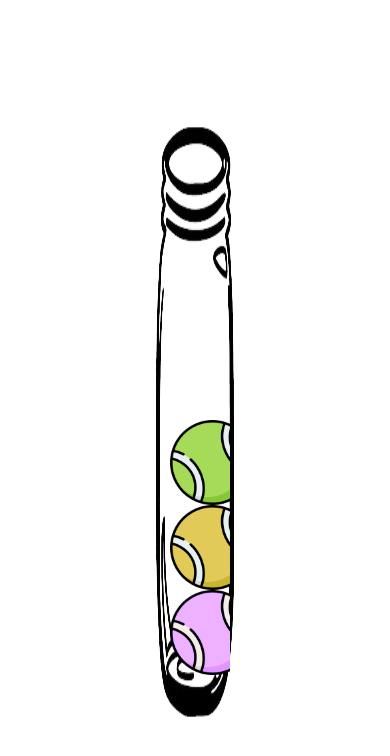
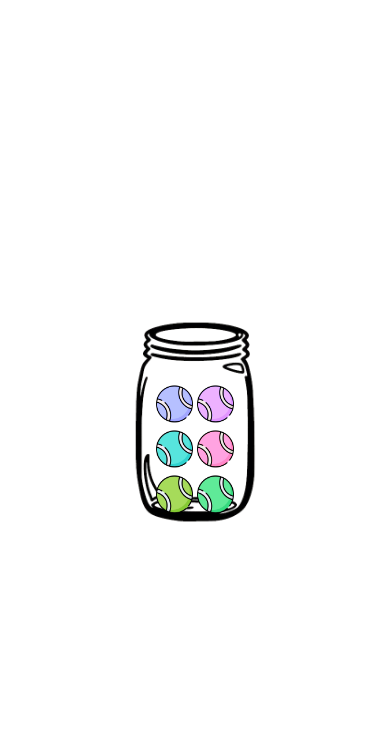
Before and after one commit to ThangaSaravana/lot, a React (Create React App) app: page / in a window 390 px wide. Shown: the top 756 px of the page. Built offline with nearby package versions, Linux system fonts and the light colour scheme.

Commit message:
responsive design

```diff
--- a/src/App.css
+++ b/src/App.css
@@ -36,6 +36,80 @@
   background-color:violet;
 }
 
+
+/* jump animation */
+@keyframes jumpOut {
+  0% { transform: translateY(0) scale(1); opacity: 1; }
+  50% { transform: translateY(-150px) scale(1.2); }
+  100% { transform: translateY(-300px) scale(0); opacity: 0; }
+}
+
+.jump-animation {
+  animation: jumpOut 0.8s ease-out forwards;
+}
+
+/* //initial animation */
+@keyframes fallIntoJar {
+  0% {
+    transform: translateY(-300px) scale(0.5);
+    opacity: 0;
+  }
+  50% {
+    opacity: 1;
+    transform: translateY(0) scale(1.1);
+  }
+  100% {
+    transform: translateY(0) scale(1);
+  }
+}
+
+.fall-animation {
+  animation: fallIntoJar 0.8s ease-out forwards;
+}
+
+@keyframes fallAndBounce {
+  0% {
+    transform: translateY(-500px) scale(0.8);
+    opacity: 0;
+  }
+  60% {
+    transform: translateY(10px) scale(1.1);
+    opacity: 1;
+  }
+  100% {
+    transform: translateY(0) scale(1);
+  }
+}
+
+.fall-bounce-animation {
+  animation: fallAndBounce 0.8s ease-out forwards;
+}
+
+
+/* @media (max-width: 768px) {
+  .container-lg {
+    height: 50vh !important;
+    min-height: 300px;
+  }
+
+  .ball-container {
+    width: 25% !important;
+    bottom: 15% !important;
+  }
+}
+
+@media (max-width: 480px) {
+  .container-lg {
+    height: 40vh !important;
+    min-height: 250px;
+  }
+
+  .ball-container {
+    width: 30% !important;
+    bottom: 10% !important;
+  }
+}
+
 @media screen and (min-width: 1536px) {
   .jarcontainer {
     width: 71%;
@@ -45,4 +119,252 @@
     left: 13%;
     top: 235px;
   }
+} */
+
+
+/* // one set */
+/* @media (max-width: 768px) {
+  .container-lg {
+    width: 95% !important;
+    height: 60vh !important;
+  }
+
+  .ball-column {
+    gap: 5px !important;
+  }
+
+  .balls-container {
+    width: 28% !important;
+    bottom: 18% !important;
+  }
 }
+
+@media (max-width: 480px) {
+  .container-lg {
+    height: 50vh !important;
+    min-height: 300px !important;
+  }
+
+  .balls-container {
+    width: 32% !important;
+    bottom: 15% !important;
+    padding: 0 5px !important;
+  }
+
+  .ball-column {
+    gap: 3px !important;
+  }
+} */
+
+
+
+
+/* @media (max-width: 768px) {
+  .container-lg {
+    height: 60vh !important;
+    min-height: 300px !important;
+  }
+
+  .balls-container {
+    width: 25% !important;
+    bottom: 25% !important;
+    padding: 0 8px !important;
+  }
+
+  .ball-column {
+    gap: 6px !important;
+  }
+}
+
+@media (max-width: 480px) {
+  .container-lg {
+    height: 50vh !important;
+    min-height: 250px !important;
+  }
+
+  .balls-container {
+    width: 38% !important;
+    bottom: 38% !important;
+    padding: 0 5px !important;
+  }
+
+  .ball-column {
+    gap: 4px !important;
+  }
+} */
+
+
+
+
+
+
+
+
+/*
+@media (max-width: 768px) {
+  .container-lg {
+    height: 60vh !important;
+    min-height: 300px !important;
+  }
+
+  .balls-container {
+    width: 35% !important;
+    bottom: 25% !important;
+    height: 50% !important;
+    transform: translateY(-5%);
+  }
+
+  img[alt="cricketball"] {
+    width: 70% !important;
+  }
+} */
+
+
+@media (max-width: 768px) {
+  .container-lg {
+    height: 60vh !important;
+    min-height: 300px !important;
+  }
+
+  .balls-container {
+    width: 24% !important;
+    bottom: 18% !important;
+    height: 50% !important;
+    transform: translateY(-5%);
+  }
+
+  img[alt="cricketball"] {
+    width: 70% !important;
+  }
+}
+
+@media (max-width: 546px) {
+  .container-lg {
+    height: 60vh !important;
+    min-height: 300px !important;
+  }
+
+  .balls-container {
+    width: 24% !important;
+    bottom: 21% !important;
+    height: 50% !important;
+    transform: translateY(-5%);
+  }
+
+  img[alt="cricketball"] {
+    width: 70% !important;
+  }
+}
+
+@media (max-width: 480px) {
+  .container-lg {
+    height: 50vh !important;
+    min-height: 250px !important;
+  }
+
+  .balls-container {
+    width: 25% !important;
+    bottom: 24% !important;
+    height: 55% !important;
+    transform: translateY(-8%);
+    padding: 0 5px !important;
+  }
+
+  .ball-column {
+    gap: 4px !important;
+  }
+}
+
+@media (max-width: 374px) {
+  .container-lg {
+    height: 50vh !important;
+    min-height: 250px !important;
+  }
+
+  .balls-container {
+    width: 23% !important;
+    bottom: 26% !important;
+    height: 55% !important;
+    transform: translateY(-8%);
+    padding: 0 5px !important;
+  }
+
+  .ball-column {
+    gap: 4px !important;
+  }
+}
+
+
+@media (max-width: 300px) {
+  .container-lg {
+    height: 50vh !important;
+    min-height: 250px !important;
+  }
+
+  .balls-container {
+    width: 23% !important;
+    bottom: 33% !important;
+    height: 55% !important;
+    transform: translateY(-8%);
+    padding: 0 5px !important;
+  }
+
+  .ball-column {
+    gap: 4px !important;
+  }
+}
+
+
+
+
+/* @media (max-width: 768px) {
+  .modal-content {
+    height: 40vh !important;
+    max-height: 400px !important;
+  }
+
+  h1 {
+    font-size: clamp(50px, 12vw, 100px) !important;
+  }
+}
+
+@media (max-width: 480px) {
+  .modal-content {
+    height: 35vh !important;
+    max-height: 300px !important;
+  }
+
+  h1 {
+    font-size: clamp(40px, 10vw, 80px) !important;
+  }
+
+  img {
+    max-width: 60% !important;
+  }
+} */
+
+/*
+@media (max-width: 768px) {
+  .ball-column img {
+    max-width: 60px !important;
+    width: 12vw !important;
+    min-width: 40px !important;
+  }
+
+  .ball-column {
+    gap: 4px !important;
+  }
+}
+
+@media (max-width: 480px) {
+  .ball-column img {
+    max-width: 50px !important;
+    width: 10vw !important;
+    bottom: 60% !important;
+    min-width: 35px !important;
+  }
+
+  .ball-column {
+    gap: 3px !important;
+  }
+} */
--- a/src/App.js
+++ b/src/App.js
@@ -7,7 +7,7 @@ function App() {
   const [classnam, setClassNam] = useState("");
   const [currindex, setCurrIndex] = useState(0);
 
-  const [arr, setArr] = useState(["A", "B", "C", "D", "E", "F", "G", "H", "I"]);
+  const [arr, setArr] = useState(["A", "B", "C", "D", "E", "F"]);
 
   const [ballsarr, setBallsArr] = useState([
     { ballid: 0, status: "open", color: "green" },
@@ -16,9 +16,6 @@ function App() {
     { ballid: 3, status: "open", color: "red" },
     { ballid: 4, status: "open", color: "orange" },
     { ballid: 5, status: "open", color: "lightgreen" },
-    { ballid: 6, status: "open", color: "darkgreen" },
-    { ballid: 7, status: "open", color: "skyblue" },
-    { ballid: 8, status: "open", color: "unknown" },
   ]);
 
   const [configuremap, setConfiguremap] = useState({
@@ -82,59 +79,98 @@ function App() {
       }}
     >
       <div
-        className="container-lg"
+        className="container-lg d-flex justify-content-center align-items-center"
         style={{
-          width: "70vw",
-          height: "80vh",
-          display: "flex",
-          justifyContent: "center",
-          alignItems: "center",
+          width: "90%",
+          maxWidth: "800px",
+          height: "70vh",
+          minHeight: "400px",
+          margin: "0 auto",
+          position: "relative",
+          overflow: "hidden", // Add overflow hidden
         }}
       >
         <img
           src={require("../src/assets/jar-removebg-preview.png")}
           alt="cricketball"
-          style={{ width: "60%", height: "100%" }}
+          style={{
+            width: "60%",
+            height: "auto",
+            maxHeight: "100%",
+            position: "relative",
+            zIndex: 1, // Ensure jar stays above other elements
+          }}
         />
 
-        {/* balls container */}
+        {/* Balls container */}
         <div
           style={{
             position: "absolute",
-            width: "18%",
-            height: "36%",
+            width: "22%",
+            height: "45%",
             bottom: "20%",
             display: "flex",
-            flexWrap: "wrap",
-            flexDirection: "column-reverse",
-            justifyContent: "flex-start",
-            alignItems: "center",
-            paddingLeft: "10px",
-            overflow: "hidden",
+            justifyContent: "space-between",
+            alignItems: "flex-end",
+            padding: "0 10px",
+            zIndex: 2, // Ensure balls appear above jar
           }}
-          data-bs-toggle={ballsarr.length != 0 ? "modal" : ""}
-          data-bs-target={ballsarr.length != 0 ? "#exampleModal" : ""}
+          className="balls-container"
         >
-          {ballsarr.map((ball, index) => {
-            const randomX = Math.random() * 30 + 20; // Adjusted X range for better centering
-            const randomY = Math.random() * 50 + 30; // Y position within the jar
-
-            return (
+          {/* Columns (same structure as before) */}
+          {/* Left Column */}
+          <div
+            style={{
+              display: "flex",
+              flexDirection: "column-reverse",
+              gap: "8px",
+              width: "48%",
+            }}
+          >
+            {ballsarr.slice(0, 3).map((ball, index) => (
               <img
                 onClick={() => selectball(index)}
                 className={ball.color}
                 src={require("../src/assets/ball.png")}
                 key={ball.ballid}
                 style={{
-                  // position: "absolute",
-                  width: "85px",
-                  height: "85px",
-                  top: `${randomY}%`,
-                  left: `${randomX}%`, // Changed from right to left for better centering
+                  width: "100%",
+                  height: "auto",
+                  maxWidth: "85px",
+                  transition: "transform 0.3s",
                 }}
+                data-bs-toggle="modal"
+                data-bs-target="#exampleModal"
               />
-            );
-          })}
+            ))}
+          </div>
+
+          {/* Right Column */}
+          <div
+            style={{
+              display: "flex",
+              flexDirection: "column-reverse",
+              gap: "8px",
+              width: "48%",
+            }}
+          >
+            {ballsarr.slice(3, 6).map((ball, index) => (
+              <img
+                onClick={() => selectball(index + 3)}
+                className={ball.color}
+                src={require("../src/assets/ball.png")}
+                key={ball.ballid}
+                style={{
+                  width: "100%",
+                  height: "auto",
+                  maxWidth: "85px",
+                  transition: "transform 0.3s",
+                }}
+                data-bs-toggle="modal"
+                data-bs-target="#exampleModal"
+              />
+            ))}
+          </div>
         </div>
       </div>
       {/* <!-- Modal --> */}
@@ -154,25 +190,34 @@ function App() {
         >
           <div
             style={{
-              width: "25vw",
+              width: "90%", // Adjust width for mobile responsiveness
+              maxWidth: "350px", // Prevent it from getting too big
               height: "45vh",
+              maxHeight: "400px", // Set a max height
               display: "flex",
               justifyContent: "center",
               alignItems: "center",
+              flexDirection: "column",
+              position: "relative",
+              borderRadius: "10px", // Rounded corners for better design
+              padding: "20px", // Padding for better spacing
             }}
           >
             <img
               className={classnam}
               src={require("../src/assets/ball.png")}
               alt="Cricket ball"
-              style={{ width: "60%", height: "70%" }}
-              data-bs-toggle="modal"
-              data-bs-target="#exampleModal"
+              style={{
+                width: "50%", // Adjusted for responsiveness
+                maxWidth: "150px", // Prevents oversizing
+                height: "auto",
+              }}
             />
+
             <div
               style={{
-                width: "25vw",
-                height: "45vh",
+                width: "100%",
+                height: "100%",
                 display: "flex",
                 justifyContent: "center",
                 alignItems: "center",
@@ -180,7 +225,12 @@ function App() {
               }}
             >
               <h1
-                style={{ fontSize: 160, fontWeight: "bold", color: "yellow" }}
+                style={{
+                  fontSize: "8vw", // Dynamic font size based on screen width
+                  fontWeight: "bold",
+                  color: "yellow",
+                  textAlign: "center",
+                }}
               >
                 {arr[currindex]}
               </h1>
```
